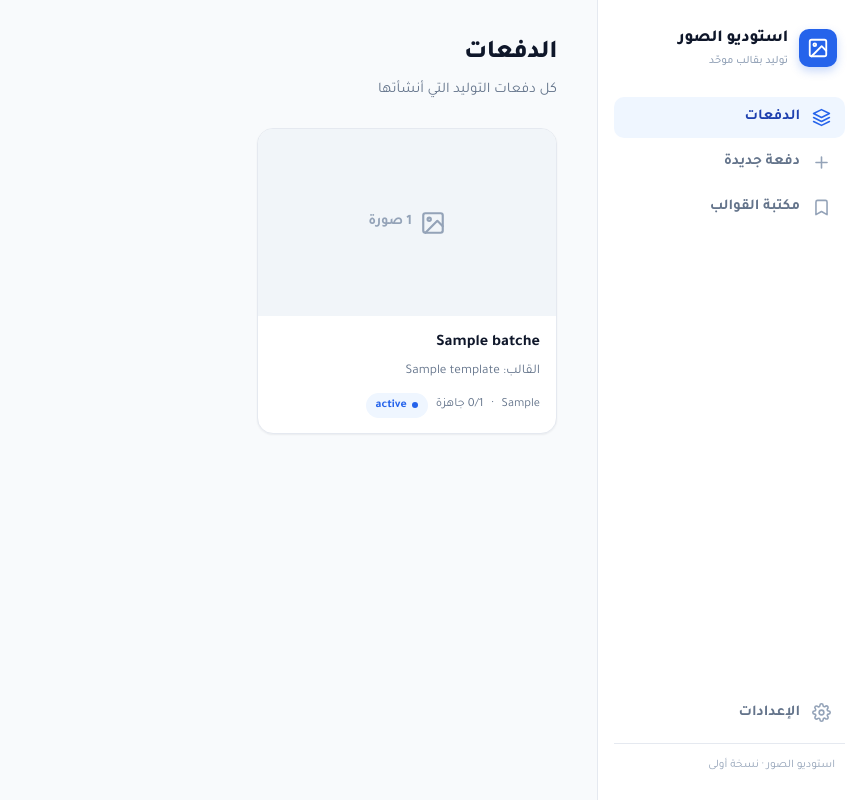
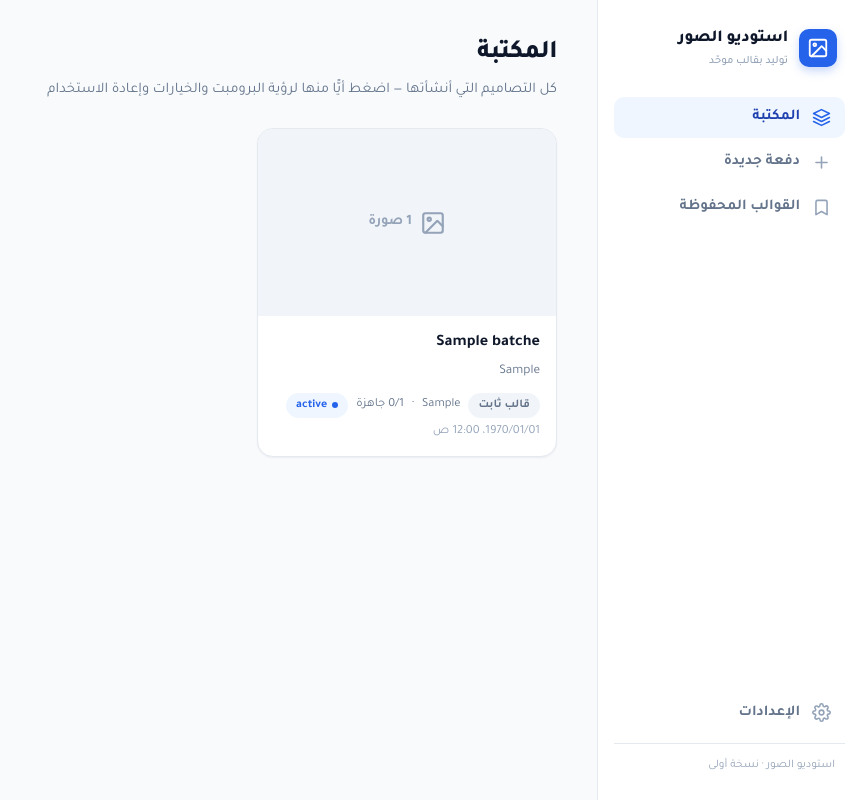
Before and after one commit to sahiniksa-cyber/banana-studio, a Flask app: page / in a window 1280 px wide. Shown: the whole page, without its empty margins (419-1280 px from the left). Run offline with Flask 3, Linux system fonts and the light colour scheme; tables that the repository leaves empty hold one stand-in row (values such as "Sample post").

Commit message:
feat: نظام المكتبة الكامل + إزالة Nano Banana مؤقتًا
- المكتبة: كل تصميم يُحفظ ببرومبته وخياراته؛ البطاقة تُظهر البرومبت والتاريخ.
- تفاصيل الدفعة: لوحة "الوصفة" (البرومبت الكامل + الموديل/المقاس/الجودة/الوضع/
  القالب/التاريخ) + نسخ البرومبت + "دفعة جديدة بنفس الإعدادات" (تملأ تلقائيًا).
- إزالة اختيار Nano Banana من الواجهة (GPT-Image فقط حاليًا).
- إعادة تسمية: الدفعات→المكتبة، مكتبة القوالب→القوالب المحفوظة.

Co-Authored-By: Claude Opus 4.8 <noreply@anthropic.com>

```diff
--- a/static/app.js
+++ b/static/app.js
@@ -106,18 +106,29 @@ function navigate(view) {
   else if (view === "settings") viewSettings();
 }
 
-// ===== شاشة: الدفعات =====
+function fmtDate(ts) {
+  if (!ts) return "";
+  try { return new Date(ts * 1000).toLocaleString("ar", { dateStyle: "medium", timeStyle: "short" }); }
+  catch (e) { return ""; }
+}
+function modeLabel(b) {
+  if (b.lock_subject) return "قفل المنتج";
+  if (b.strict) return "قالب ثابت";
+  return "طبيعي";
+}
+
+// ===== شاشة: المكتبة (كل التصاميم مع برومبتها وخياراتها) =====
 async function viewBatches() {
-  main.innerHTML = `<div class="page-title">الدفعات</div>
-    <div class="page-sub">كل دفعات التوليد التي أنشأتها</div>
+  main.innerHTML = `<div class="page-title">المكتبة</div>
+    <div class="page-sub">كل التصاميم التي أنشأتها — اضغط أيًّا منها لرؤية البرومبت والخيارات وإعادة الاستخدام</div>
     <div id="batches-list"><div class="empty">جارِ التحميل…</div></div>`;
   const batches = await api("/api/batches");
   const el = document.getElementById("batches-list");
   if (!batches.length) {
     el.innerHTML = `<div class="empty">
       <div class="big">${icon("inbox")}</div>
-      <p>لا توجد دفعات بعد. ابدأ بإنشاء دفعتك الأولى.</p>
-      <button class="btn" onclick="navigate('new-batch')">${icon("plus")}<span>أنشئ أول دفعة</span></button></div>`;
+      <p>المكتبة فارغة. ابدأ بإنشاء أول تصميم.</p>
+      <button class="btn" onclick="navigate('new-batch')">${icon("plus")}<span>أنشئ أول تصميم</span></button></div>`;
     return;
   }
   el.className = "grid-cards";
@@ -126,12 +137,14 @@ async function viewBatches() {
       <div class="thumb">${icon("image")} ${b.total} صورة</div>
       <div class="body">
         <h4>${escapeHtml(b.name)}</h4>
-        <p>القالب: ${escapeHtml(b.template_name || "بدون")}</p>
+        <p>${b.prompt ? escapeHtml(b.prompt) : "قالب مرجعي (بدون برومبت)"}</p>
         <div class="meta">
-          <span>${modelLabel(b.model)}</span> ·
+          <span class="badge">${escapeHtml(modeLabel(b))}</span>
+          <span>${b.aspect || "1:1"}</span> ·
           <span>${b.done}/${b.total} جاهزة</span>
           <span class="badge ${b.status === "done" ? "done" : "running"}"><span class="dot"></span>${statusLabel(b.status)}</span>
         </div>
+        <div class="meta" style="margin-top:4px;color:var(--muted-2)">${fmtDate(b.created_at)}</div>
       </div>
     </div>`).join("");
 }
@@ -227,7 +240,7 @@ function wireChoicePills(id, stateObj, prop, defaultVal) {
 }
 function qualityNote(id) {
   return `<div id="${id}" class="page-sub" style="margin-top:-8px;font-size:0.78rem">
-    الجودة تؤثر في GPT-Image (وفي التكلفة). Nano Banana يولّد بأعلى جودة تلقائيًا.</div>`;
+    الجودة الأعلى تعطي تفاصيل أدق (وتكلفة أعلى قليلًا).</div>`;
 }
 function lockToggle(id) {
   return `<label class="check-row" style="margin:6px 0 16px">
@@ -256,9 +269,6 @@ function viewDesignMode() {
           <div class="file-drop" id="d-drop">${icon("upload")}<span>اختر صورة منتج للتجربة</span></div>
           <input type="file" id="d-sample" accept="image/*" class="hidden">
           <div id="d-sample-name" class="page-sub"></div>
-
-          <label>الموديل</label>
-          ${modelPills("d-model")}
 
           <label>المقاس / نسبة الأبعاد</label>
           ${choicePills("d-aspect", ASPECTS, "1:1", true)}
@@ -295,7 +305,7 @@ function viewDesignMode() {
       <button class="btn" id="d-run" onclick="designRun()">${icon("play")}<span>ابدأ التوليد على الكل</span></button>
     </div>`;
 
-  wireModelPills("d-model", design);
+  design.model = "gpt_image";
   wireChoicePills("d-aspect", design, "aspect", "1:1");
   wireChoicePills("d-quality", design, "quality", "high");
   wireDrop("d-drop", "d-sample", null);
@@ -303,6 +313,23 @@ function viewDesignMode() {
     document.getElementById("d-sample-name").textContent = e.target.files[0]?.name || "";
   });
   wireDrop("d-batch-drop", "d-batch-files", "d-batch-count");
+
+  // إعادة استخدام إعدادات دفعة سابقة (إن وُجدت)
+  if (PREFILL) {
+    document.getElementById("d-prompt").value = PREFILL.prompt;
+    setChoice("d-aspect", design, "aspect", PREFILL.aspect);
+    setChoice("d-quality", design, "quality", PREFILL.quality);
+    document.getElementById("d-lock").checked = PREFILL.lock;
+    PREFILL = null;
+  }
+}
+
+function setChoice(id, stateObj, prop, val) {
+  document.querySelectorAll(`#${id} .pill`).forEach((p) => {
+    const on = p.dataset.val === val;
+    p.classList.toggle("active", on);
+    if (on) stateObj[prop] = val;
+  });
 }
 
 async function designGenerate() {
@@ -400,9 +427,6 @@ async function viewReferenceMode() {
         <div id="r-ref-name" class="page-sub"></div>
       </div>
 
-      <label>الموديل</label>
-      ${modelPills("r-model")}
-
       <label>المقاس / نسبة الأبعاد</label>
       ${choicePills("r-aspect", ASPECTS, "1:1", true)}
 
@@ -420,7 +444,7 @@ async function viewReferenceMode() {
       <button class="btn" id="r-run" onclick="refRun()">${icon("play")}<span>ابدأ التوليد على الكل</span></button>
     </div>`;
 
-  wireModelPills("r-model", refMode);
+  refMode.model = "gpt_image";
   wireChoicePills("r-aspect", refMode, "aspect", "1:1");
   wireChoicePills("r-quality", refMode, "quality", "high");
   wireDrop("r-ref-drop", "r-ref", null);
@@ -490,8 +514,43 @@ async function renderBatch() {
         <a class="btn" href="/api/batches/${b.id}/download">${icon("download")}<span>تحميل الكل</span></a>
       </div>
     </div>
+    <div class="card recipe">
+      <div class="recipe-head">
+        <b>الوصفة (البرومبت + الخيارات)</b>
+        <div class="row" style="flex:0">
+          <button class="btn ghost sm" onclick='copyPrompt(${JSON.stringify(b.prompt || "")})'>${icon("copy")}<span>نسخ البرومبت</span></button>
+          <button class="btn sm" onclick="reuseBatch(${b.id})">${icon("refresh")}<span>دفعة جديدة بنفس الإعدادات</span></button>
+        </div>
+      </div>
+      <div class="recipe-prompt">${b.prompt ? escapeHtml(b.prompt) : "— قالب مرجعي بدون برومبت —"}</div>
+      <div class="recipe-tags">
+        <span class="badge">${icon("cpu")} ${modelLabel(b.model)}</span>
+        <span class="badge">المقاس: ${b.aspect || "1:1"}</span>
+        <span class="badge">الجودة: ${qualityLabel(b.quality)}</span>
+        <span class="badge">الوضع: ${escapeHtml(modeLabel(b))}</span>
+        <span class="badge">القالب: ${escapeHtml(b.template_name || "بدون")}</span>
+        <span class="badge">${fmtDate(b.created_at)}</span>
+      </div>
+    </div>
     <div class="image-grid" id="img-grid"></div>`;
   renderBatchImages();
+}
+
+function qualityLabel(q) { return { high: "عالية", medium: "متوسطة", low: "سريعة" }[q] || q || "عالية"; }
+
+async function copyPrompt(text) {
+  try { await navigator.clipboard.writeText(text || ""); toast("تم نسخ البرومبت"); }
+  catch (e) { toast("تعذّر النسخ"); }
+}
+
+// إعادة استخدام نفس إعدادات دفعة سابقة (يفتح تصميمًا جديدًا مملوءًا مسبقًا)
+let PREFILL = null;
+async function reuseBatch(bid) {
+  const b = await api(`/api/batches/${bid}`);
+  PREFILL = { prompt: b.prompt || "", aspect: b.aspect || "1:1", quality: b.quality || "high", lock: !!b.lock_subject };
+  setActive("new-batch");
+  viewDesignMode();
+  toast("جاهز — ارفع صورة وولّد بنفس الإعدادات");
 }
 
 async function renderBatchImages() {
--- a/static/style.css
+++ b/static/style.css
@@ -398,6 +398,18 @@ select {
   background: var(--panel-2); border: 1px solid var(--border);
   border-radius: 5px; padding: 1px 6px; font-size: 0.85em; direction: ltr; display: inline-block;
 }
+/* ===== لوحة الوصفة في تفاصيل الدفعة ===== */
+.recipe { margin-bottom: 22px; }
+.recipe-head { display: flex; justify-content: space-between; align-items: center; gap: 12px; flex-wrap: wrap; margin-bottom: 12px; }
+.recipe-prompt {
+  background: var(--panel-2); border: 1px solid var(--border); border-radius: 10px;
+  padding: 12px 14px; font-size: 0.92rem; line-height: 1.8; color: var(--text);
+  white-space: pre-wrap; margin-bottom: 12px;
+}
+.recipe-tags { display: flex; flex-wrap: wrap; gap: 8px; }
+.recipe-tags .badge { display: inline-flex; align-items: center; gap: 5px; font-size: 0.76rem; }
+.recipe-tags .badge .ico { width: 14px; height: 14px; }
+
 .hint-card { font-size: 0.86rem; color: var(--muted); line-height: 1.9; }
 .hint-card b { color: var(--text); }
 .hint-card a { color: var(--blue); text-decoration: none; }
--- a/templates/index.html
+++ b/templates/index.html
@@ -24,7 +24,7 @@
 
       <button class="nav-item active" data-view="batches">
         <svg class="ico" viewBox="0 0 24 24" fill="none" stroke="currentColor" stroke-width="2" stroke-linecap="round" stroke-linejoin="round"><path d="M12 2 2 7l10 5 10-5-10-5Z"/><path d="m2 17 10 5 10-5"/><path d="m2 12 10 5 10-5"/></svg>
-        الدفعات
+        المكتبة
       </button>
       <button class="nav-item" data-view="new-batch">
         <svg class="ico" viewBox="0 0 24 24" fill="none" stroke="currentColor" stroke-width="2" stroke-linecap="round" stroke-linejoin="round"><line x1="12" y1="5" x2="12" y2="19"/><line x1="5" y1="12" x2="19" y2="12"/></svg>
@@ -32,7 +32,7 @@
       </button>
       <button class="nav-item" data-view="templates">
         <svg class="ico" viewBox="0 0 24 24" fill="none" stroke="currentColor" stroke-width="2" stroke-linecap="round" stroke-linejoin="round"><path d="m19 21-7-4-7 4V5a2 2 0 0 1 2-2h10a2 2 0 0 1 2 2v16z"/></svg>
-        مكتبة القوالب
+        القوالب المحفوظة
       </button>
 
       <div class="spacer"></div>
```
